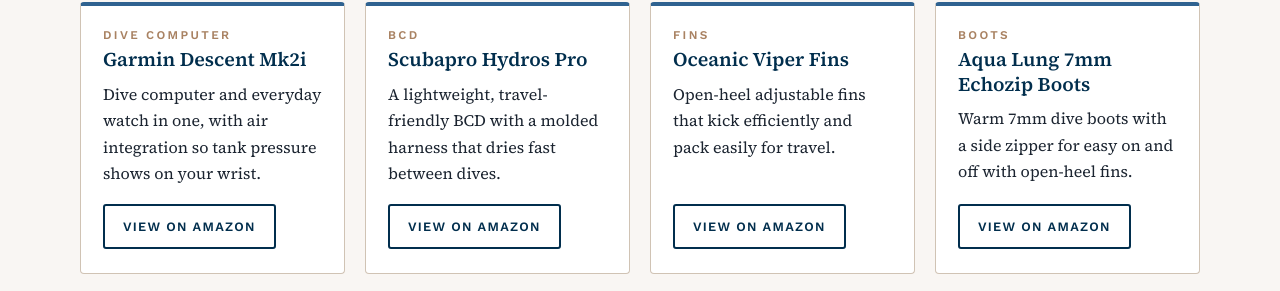
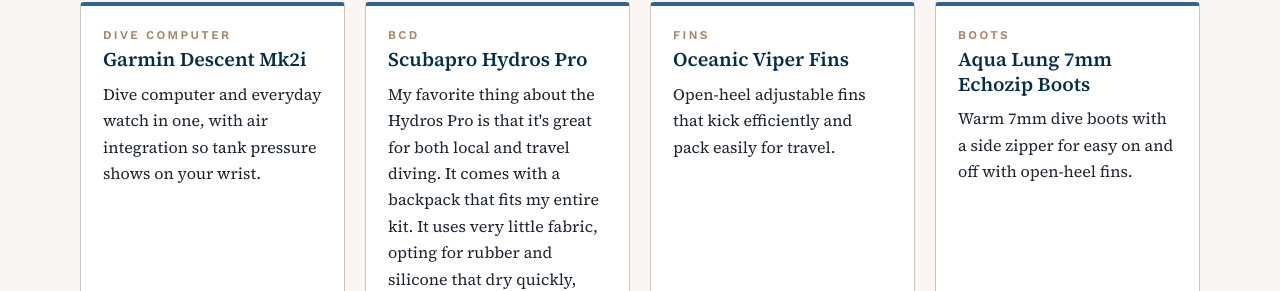
Before and after one commit to rpaulsen28/ironreef, a plain HTML site: page gear/index.html in a window 1280 px wide. Shown: the part 643-934 px from the top of the page. Drawn offline with nearby package versions, Linux system fonts and the light colour scheme; a web font is replaced by a local one.

Commit message:
Gear page: add Ryan's notes on the Scubapro Hydros Pro
Co-Authored-By: Claude Opus 5.5 <noreply@anthropic.com>
Claude-Session: https://claude.ai/code/session_01Rko7bi8DWwNxorvbdHVzHB

```diff
--- a/gear/index.html
+++ b/gear/index.html
@@ -74,7 +74,7 @@
       <h2 class="section-title">In my dive bag</h2>
       <div class="items">
         <article class="item"><span class="tag">Dive computer</span><h3>Garmin Descent Mk2i</h3><p>Dive computer and everyday watch in one, with air integration so tank pressure shows on your wrist.</p><a class="btn line" data-asin="B08K2WS9S5" href="https://www.amazon.com/dp/B08K2WS9S5" target="_blank" rel="sponsored noopener nofollow">View on Amazon</a></article>
-        <article class="item"><span class="tag">BCD</span><h3>Scubapro Hydros Pro</h3><p>A lightweight, travel-friendly BCD with a molded harness that dries fast between dives.</p><a class="btn line" data-asin="B01LYF7ESY" href="https://www.amazon.com/dp/B01LYF7ESY" target="_blank" rel="sponsored noopener nofollow">View on Amazon</a></article>
+        <article class="item"><span class="tag">BCD</span><h3>Scubapro Hydros Pro</h3><p>My favorite thing about the Hydros Pro is that it&#x27;s great for both local and travel diving. It comes with a backpack that fits my entire kit. It uses very little fabric, opting for rubber and silicone that dry quickly, which is a game changer when packing up after a week of diving in the Caribbean. It&#x27;s super modular, so I can leave the weight pockets at home and dive with a weight belt to make my kit even smaller. It also has a ton of great accessories.</p><a class="btn line" data-asin="B01LYF7ESY" href="https://www.amazon.com/dp/B01LYF7ESY" target="_blank" rel="sponsored noopener nofollow">View on Amazon</a></article>
         <article class="item"><span class="tag">Fins</span><h3>Oceanic Viper Fins</h3><p>Open-heel adjustable fins that kick efficiently and pack easily for travel.</p><a class="btn line" data-asin="B001M55SXQ" href="https://www.amazon.com/dp/B001M55SXQ" target="_blank" rel="sponsored noopener nofollow">View on Amazon</a></article>
         <article class="item"><span class="tag">Boots</span><h3>Aqua Lung 7mm Echozip Boots</h3><p>Warm 7mm dive boots with a side zipper for easy on and off with open-heel fins.</p><a class="btn line" data-asin="B086BBC9MV" href="https://www.amazon.com/dp/B086BBC9MV" target="_blank" rel="sponsored noopener nofollow">View on Amazon</a></article>
         <article class="item"><span class="tag">Camera</span><h3>OM System Tough TG-7</h3><p>A rugged compact camera with an excellent macro mode for critters and coral. Add a housing for recreational depths.</p><a class="btn line" data-asin="B0CH1QCDPS" href="https://www.amazon.com/dp/B0CH1QCDPS" target="_blank" rel="sponsored noopener nofollow">View on Amazon</a></article>
```
